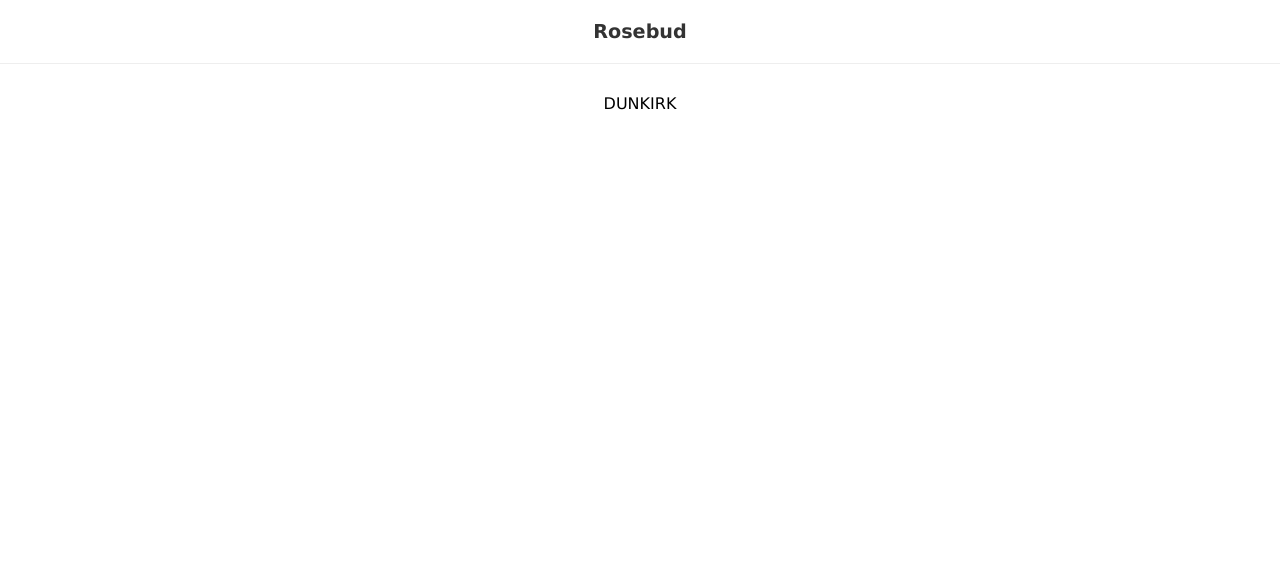
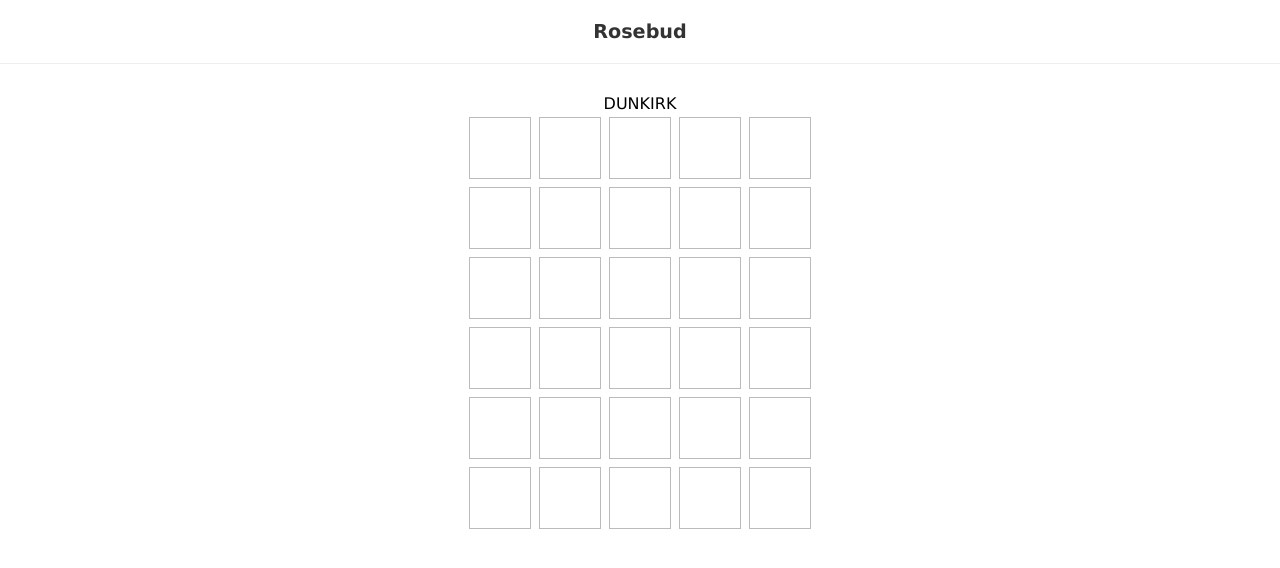
Before and after one commit to visajshah/rosebud, a React (Create React App) app: page / in a window 1280 px wide. Shown: the top 568 px of the page. Built offline with nearby package versions, Linux system fonts and the light colour scheme; data requests are answered from the project's data file.

Commit message:
Game Grid

```diff
--- /dev/null
+++ b/src/components/Grid.js
@@ -0,0 +1,12 @@
+import React from 'react';
+import Row from './Row';
+
+export default function Grid({ currentGuess, guesses, turn}) {
+    return (
+        <div>
+            {guesses.map((g, i) => {
+                return <Row key={i} />
+            })}
+        </div>
+    )
+}
--- a/src/components/Rosebud.js
+++ b/src/components/Rosebud.js
@@ -1,5 +1,6 @@
 import React, { useEffect } from "react";
 import useRosebud from '../hooks/useRosebud'
+import Grid from "./Grid";
 
 export default function Rosebud({ solution }) {
 
@@ -20,6 +21,7 @@
         <div>
             <div>{solution.title}</div>
             <div>{currentGuess}</div>
+            <Grid currentGuess={currentGuess} guesses={guesses} turn={turn} />
         </div>
     )
 }
--- /dev/null
+++ b/src/components/Row.js
@@ -0,0 +1,13 @@
+import React from 'react';
+
+export default function Row() {
+    return (
+        <div className="row">
+            <div></div>
+            <div></div>
+            <div></div>
+            <div></div>
+            <div></div>
+        </div>
+    )
+}
--- a/src/index.css
+++ b/src/index.css
@@ -11,3 +11,20 @@
   margin: 0 0 30px 0;
   color: #333;
 }
+.row {
+  text-align: center;
+  display: flex;
+  justify-content: center;
+}
+.row > div {
+  display: block;
+  width: 60px;
+  height: 60px;
+  border: 1px solid #bbb;
+  margin: 4px;
+  text-align: center;
+  line-height: 60px;
+  text-transform: uppercase;
+  font-weight: bold;
+  font-size: 2.5em;
+}
```
